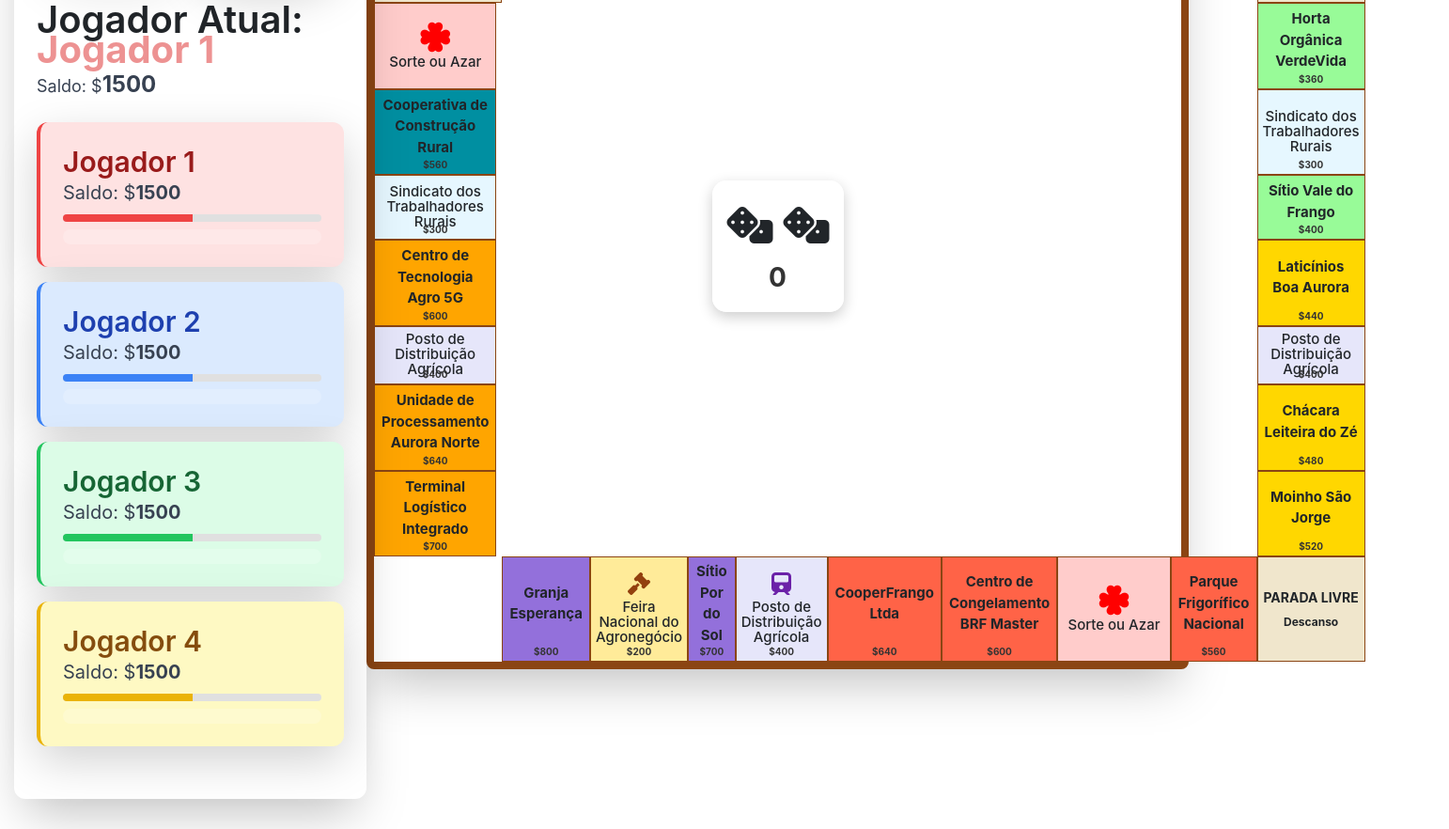
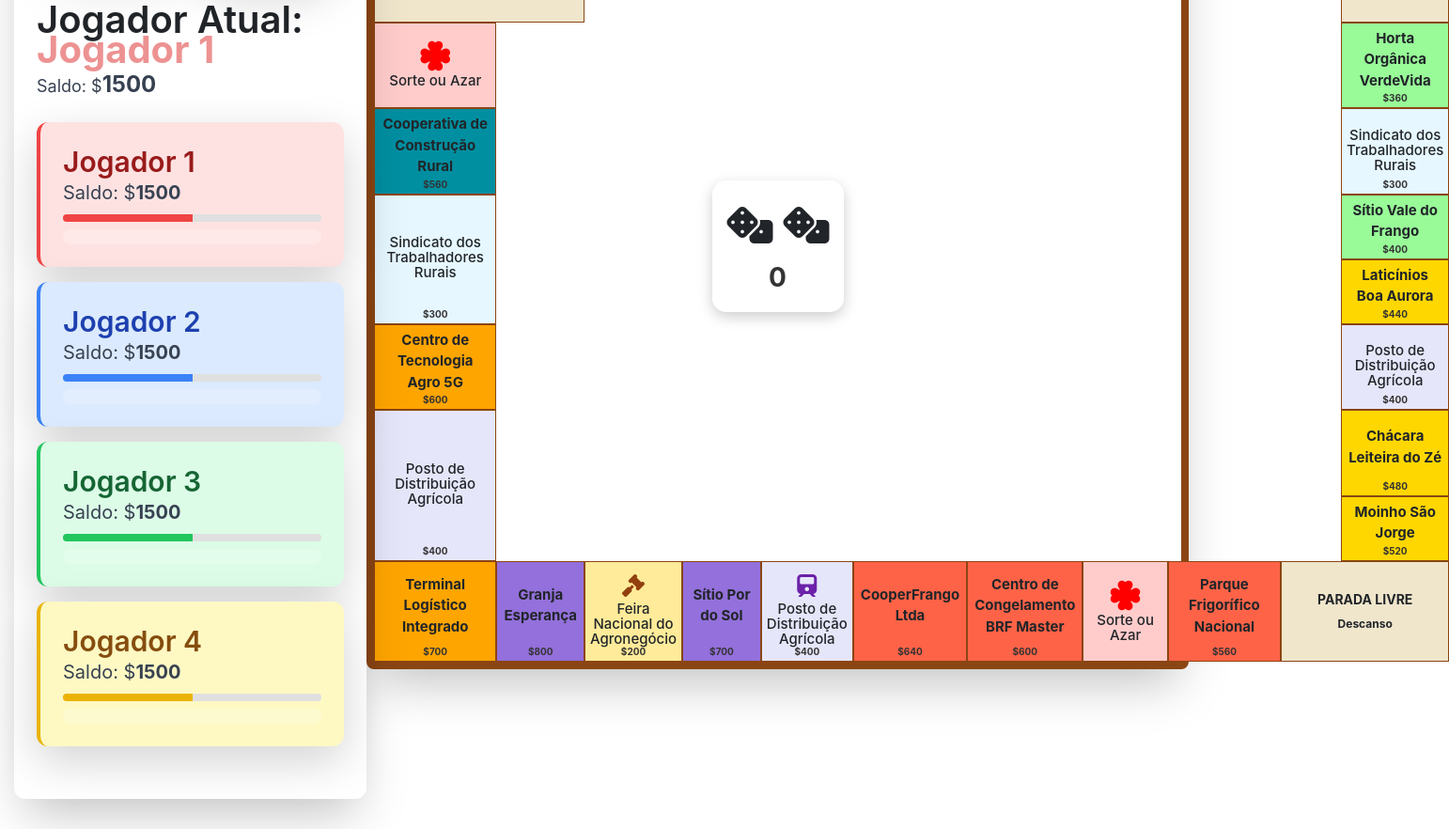
Before and after one commit to samuelmarc/bancoimo, a plain HTML site: page index.html in a window 1280 px wide. Shown: the part 200-1082 px from the top of the page at 94% size, 1542 px wide, since content can reach past the window. Drawn offline with nearby package versions, Linux system fonts and the light colour scheme.

Commit message:
#10 Ajustar os textos e tamanhos
Foram ajustados os tamanhos de cada casinha, textos das casas e posições.

```diff
--- a/index.html
+++ b/index.html
@@ -128,7 +128,7 @@
                     <div class="property-price">$240</div>
                     <div class="property-houses"></div>
                 </div>
-                <div class="property railroad" style="grid-column: 7; grid-row: 1;">
+                <div class="property railroad" style="grid-column: 7; grid-row: 1 ;">
                     <div class="special-property">
                         <i class="fas fa-train special-icon text-purple-800"></i>
                         <span style="font-size: 15px;" class="font-medium text-xs">Posto de Distribuição Agrícola</span>
@@ -199,61 +199,61 @@
                 </div>
 
                 <!-- Corner: Parada Livre -->
-                <div class="property corner" style="grid-column: 11 / span 2; grid-row: 10 / span 2;">
+                <div class="property corner" style="grid-column: 10 / span 2; grid-row: 10 / span 2;">
 
                     <span class="font-bold text-sm">PARADA LIVRE</span>
                     <div class="text-xs mt-2">Descanso</div>
                 </div>
 
                 <!-- Bottom Row -->
-                <div class="property property-group-5" style="grid-column: 10; grid-row: 10 / span 2;">
+                <div class="property property-group-5" style="grid-column: 9; grid-row: 10 / span 2;">
                     <span class="property-name">Parque Frigorífico Nacional</span>
                     <div class="property-price">$560</div>
                     <div class="property-houses"></div>
                 </div>
-                <div class="property chance" style="grid-column: 9; grid-row: 10 / span 2;">
+                <div class="property chance" style="grid-column: 8; grid-row: 10 / span 2;">
                     <div class="special-property">
                         <i class="fa-solid fa-clover fa-3x" style="color: #ff0000;"></i>
                         <span style="font-size: 15px;" class="font-medium text-xs">Sorte ou Azar</span>
                     </div>
                 </div>
-                <div class="property property-group-5" style="grid-column: 8; grid-row: 10 / span 2;">
+                <div class="property property-group-5" style="grid-column: 7; grid-row: 10 / span 2;">
                     <span class="property-name">Centro de Congelamento BRF Master</span>
                     <div class="property-price">$600</div>
                     <div class="property-houses"></div>
                 </div>
-                <div class="property property-group-5" style="grid-column: 7; grid-row: 10 / span 2;">
+                <div class="property property-group-5" style="grid-column: 6; grid-row: 10 / span 2;">
                     <span class="property-name">CooperFrango Ltda</span>
                     <div class="property-price">$640</div>
                     <div class="property-houses"></div>
                 </div>
-                <div class="property railroad" style="grid-column: 6; grid-row: 10 / span 2;">
+                <div class="property railroad" style="grid-column: 5; grid-row: 10 / span 2;">
                     <div class="special-property">
                         <i class="fas fa-train special-icon text-purple-800"></i>
                         <span style="font-size: 15px;" class="font-medium text-xs">Posto de Distribuição Agrícola</span>
                         <div class="property-price">$400</div>
                     </div>
                 </div>
-                <div class="property property-group-6" style="grid-column: 5; grid-row: 10 / span 2;">
+                <div class="property property-group-6" style="grid-column: 4; grid-row: 10 / span 2;">
                     <span class="property-name">Sítio Por do Sol</span>
                     <div class="property-price">$700</div>
                     <div class="property-houses"></div>
                 </div>
-                <div class="property tax" style="grid-column: 4; grid-row: 10 / span 2;">
+                <div class="property tax" style="grid-column: 3; grid-row: 10 / span 2;">
                     <div class="special-property">
                         <i class="fas fa-gavel special-icon text-amber-800"></i>
                         <span style="font-size: 15px;" class="font-medium text-xs">Feira Nacional do Agronegócio</span>
                         <div class="property-price">$200</div>
                     </div>
                 </div>
-                <div class="property property-group-6" style="grid-column: 3; grid-row: 10 / span 2;">
+                <div class="property property-group-6" style="grid-column: 2; grid-row: 10 / span 2;">
                     <span class="property-name">Granja Esperança</span>
                     <div class="property-price">$800</div>
                     <div class="property-houses"></div>
                 </div>
 
                 <!-- Left Column -->
-                <div class="property property-group-7" style="grid-column: 1; grid-row: 9;">
+                <div class="property property-group-7" style="grid-column: 1; grid-row: 10 /span 2;">
                     <span class="property-name">Terminal Logístico Integrado</span>
                     <div class="property-price">$700</div>
                     <div class="property-houses"></div>
@@ -263,18 +263,18 @@
                     <div class="property-price">$640</div>
                     <div class="property-houses"></div>
                 </div>
-                <div class="property railroad" style="grid-column: 1; grid-row: 7;">
+                <div class="property railroad" style="grid-column: 1; grid-row: 8 /span 2;">
                     <div class="special-property">
                         <span style="font-size: 15px;" class="font-medium text-xs">Posto de Distribuição Agrícola</span>
                         <div class="property-price">$400</div>
                     </div>
                 </div>
-                <div class="property property-group-7" style="grid-column: 1; grid-row: 6;">
+                <div class="property property-group-7" style="grid-column: 1; grid-row: 7;">
                     <span class="property-name">Centro de Tecnologia Agro 5G</span>
                     <div class="property-price">$600</div>
                     <div class="property-houses"></div>
                 </div>
-                <div class="property utility" style="grid-column: 1; grid-row: 5;">
+                <div class="property utility" style="grid-column: 1; grid-row: 5 /span 2;">
                     <div class="special-property">
                         <span style="font-size: 15px;" class="font-medium text-xs">Sindicato dos Trabalhadores Rurais</span>
                         <div class="property-price">$300</div>
```
